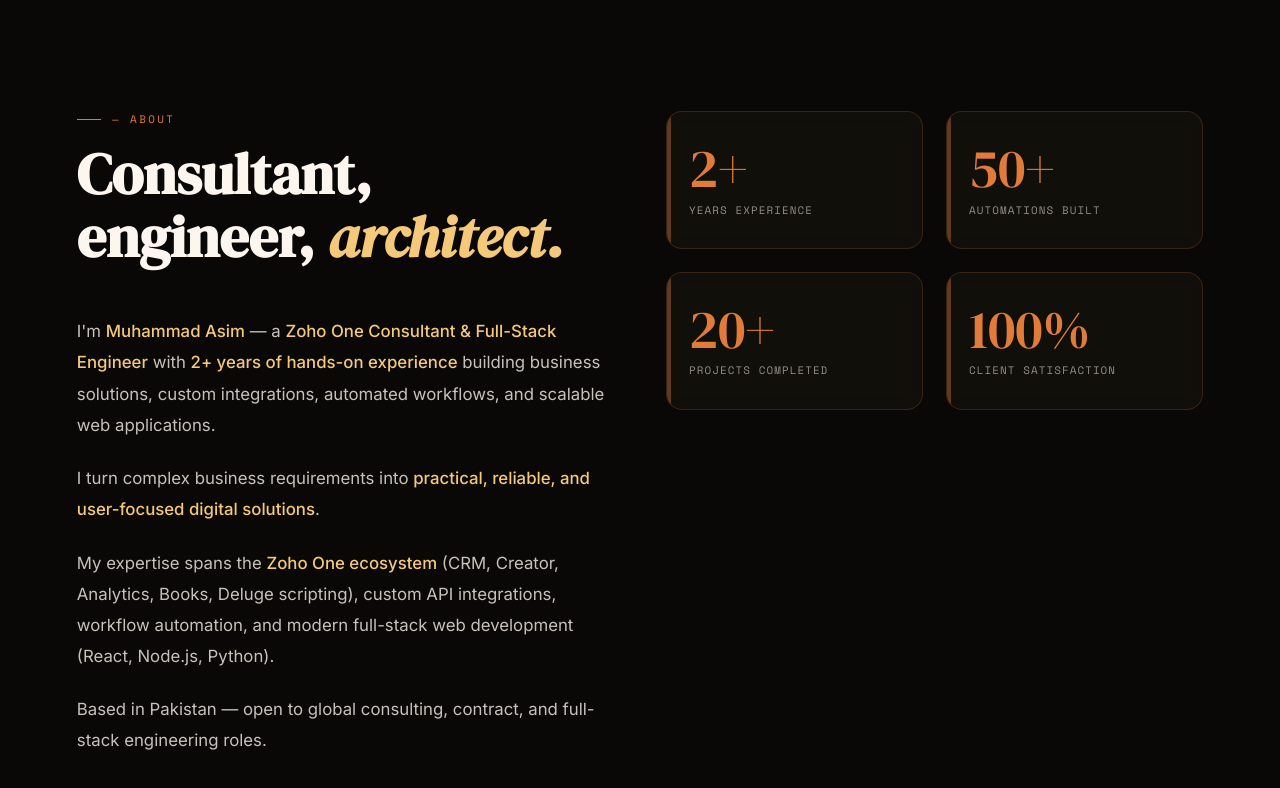
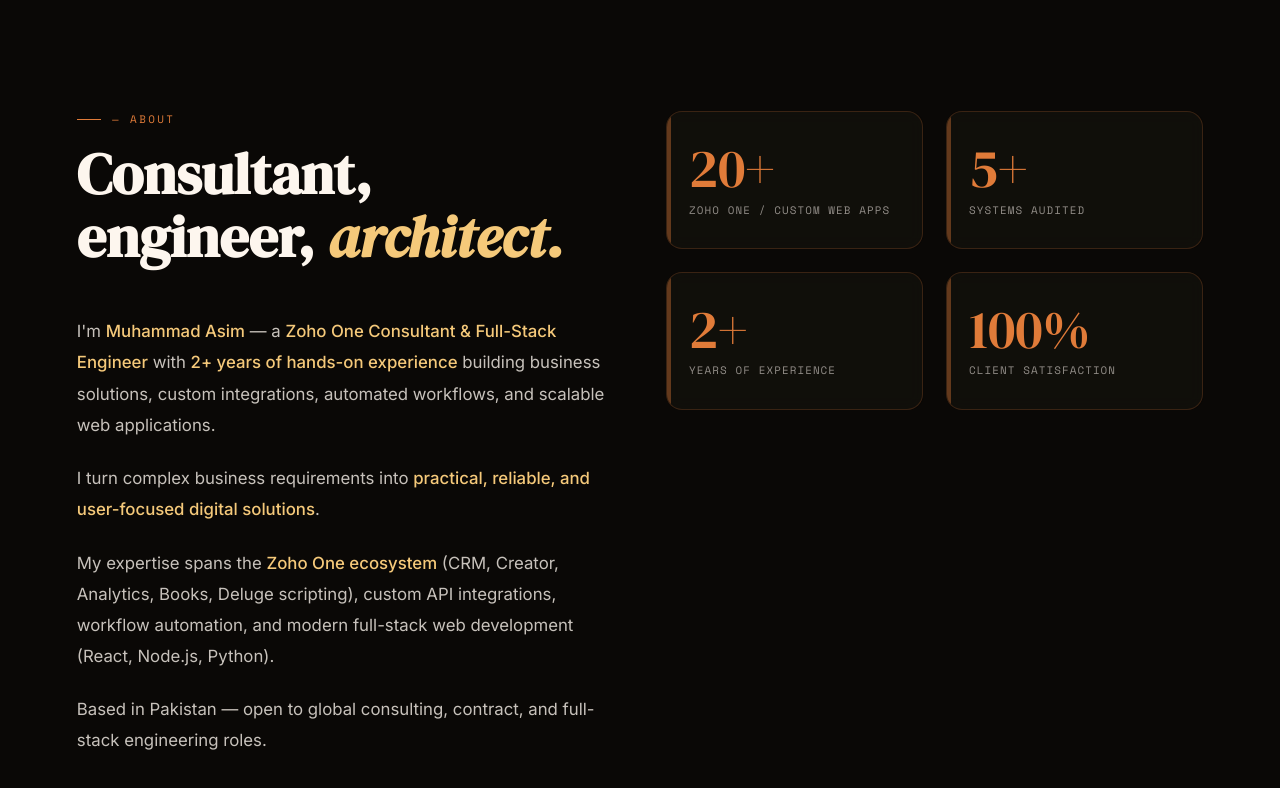
Before and after one commit to jawadashraf678/Muhammad-Asim, a plain HTML site: page index.html in a window 1280 px wide. Shown: the part 802-1590 px from the top of the page. Drawn offline with nearby package versions, Linux system fonts and the light colour scheme; animation ran at ten frames a second.

Commit message:
Update Stats Grid cards in About section

```diff
--- a/index.html
+++ b/index.html
@@ -1243,18 +1243,18 @@
 
     <div class="stats-grid reveal">
       <div class="stat-card">
+        <div class="stat-num" data-count="20" data-suffix="+">0</div>
+        <div class="stat-label">ZOHO ONE / CUSTOM WEB APPS</div>
+      </div>
+
+      <div class="stat-card">
+        <div class="stat-num" data-count="5" data-suffix="+">0</div>
+        <div class="stat-label">SYSTEMS AUDITED</div>
+      </div>
+
+      <div class="stat-card">
         <div class="stat-num" data-count="2" data-suffix="+">0</div>
-        <div class="stat-label">YEARS EXPERIENCE</div>
-      </div>
-
-      <div class="stat-card">
-        <div class="stat-num" data-count="50" data-suffix="+">0</div>
-        <div class="stat-label">AUTOMATIONS BUILT</div>
-      </div>
-
-      <div class="stat-card">
-        <div class="stat-num" data-count="20" data-suffix="+">0</div>
-        <div class="stat-label">PROJECTS COMPLETED</div>
+        <div class="stat-label">YEARS OF EXPERIENCE</div>
       </div>
 
       <div class="stat-card">
```
